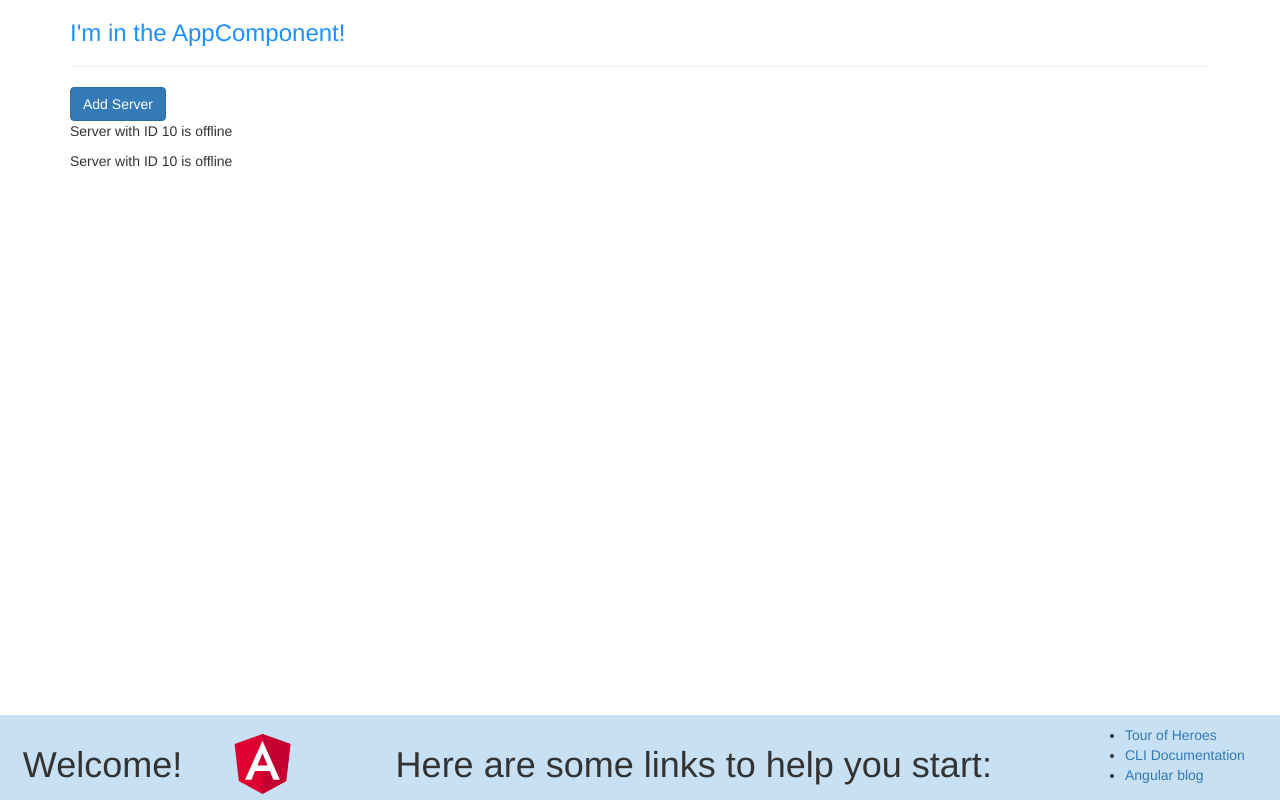
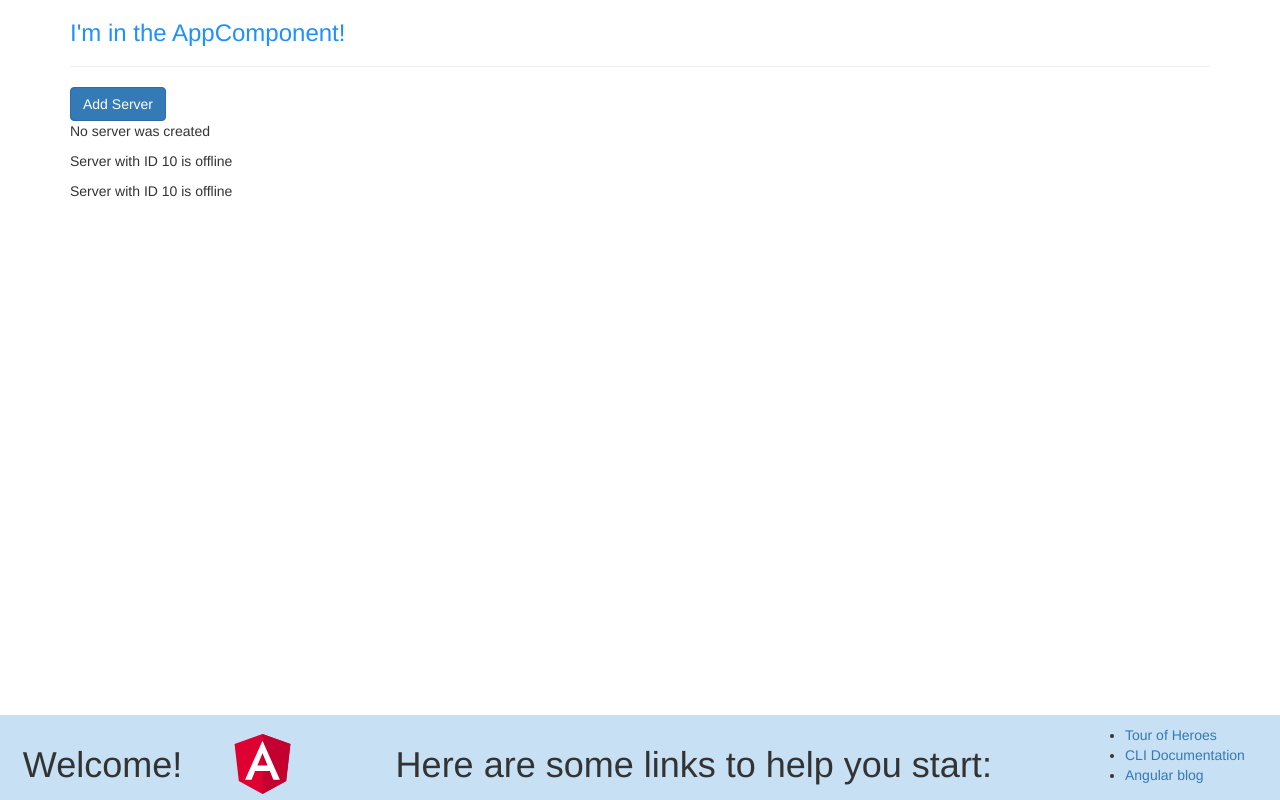
Before and after one commit to marcetorterolo/curso-angular9, an Angular app: page / in a window 1280 px wide. Built offline with nearby package versions, Linux system fonts and the light colour scheme.

Commit message:
Add click event binding

```diff
--- a/src/app/servers/servers.component.html
+++ b/src/app/servers/servers.component.html
@@ -1,5 +1,7 @@
 <button
    class="btn btn-primary"
-   [disabled]="!allowNewServer">Add Server</button>
+   [disabled]="!allowNewServer"
+   (click)="onCreateServer()">Add Server</button>
+<p>{{serverCreationStatus}}</p>
 <app-server></app-server>
 <app-server></app-server>
--- a/src/app/servers/servers.component.ts
+++ b/src/app/servers/servers.component.ts
@@ -12,6 +12,7 @@
 })
 export class ServersComponent implements OnInit {
   allowNewServer = false;
+  serverCreationStatus = 'No server was created';
 
   constructor() {
     setTimeout(() => {
@@ -22,4 +23,7 @@
   ngOnInit(): void {
   }
 
+  onCreateServer() {
+    this.serverCreationStatus = 'Server was created!';
+  }
 }
```
